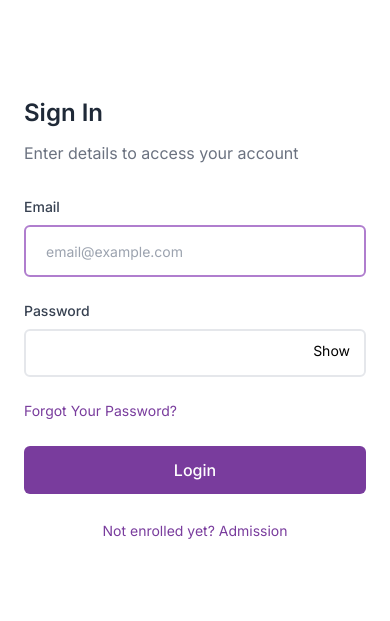
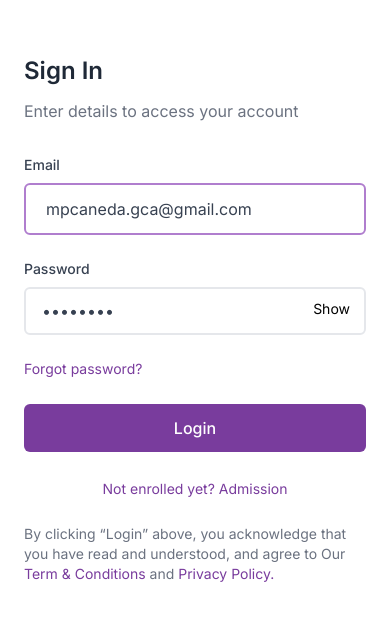
Before and after one commit to gocloud-inc/academe-sms, a Nuxt app: page / in a window 390 px wide. Shown: the part 109-730 px from the top of the page. Built offline with nearby package versions, Linux system fonts and the light colour scheme.

Commit message:
ui fixes

```diff
--- a/components/AdminProfileCard.vue
+++ b/components/AdminProfileCard.vue
@@ -26,7 +26,7 @@
 			<div class="p-5">
 				<div class="flex items-center gap-1">
 					<h2 class="font-semibold text-gray-700 text-lg dark:text-gray-100">Mark Paul Cañeda</h2>
-					<span class="material-symbols-rounded msr-filled text-primary text-base">verified</span>
+					<span class="material-symbols-rounded msr-filled text-primary text-md dark:text-primary-400">verified</span>
 				</div>
 				<div class="flex items-center gap-2 text-sm text-gray-500 dark:text-gray-300 font-medium mb-4">
 					<div>@mpcaneda</div>
@@ -35,19 +35,19 @@
 				</div>
 
 				<div class="flex items-center gap-2 text-sm">
-					<div class="font-medium text-gray-600">Program:</div>
-					<div class="text-gray-600">College</div>
+					<div class="font-medium text-gray-500">Program:</div>
+					<div class="text-gray-500">College</div>
 				</div>
 
 				<div class="flex flex-wrap justify-between gap-8 mt-3">
 					<div class="flex items-center gap-2 text-sm">
-						<div class="font-medium text-gray-600">Date Joined:</div>
+						<div class="font-medium text-gray-500">Date Joined:</div>
 						<div class="text-gray-500 dark:text-gray-300">October 12, 2023</div>
 					</div>
 
 					<div class="flex items-center gap-2 text-sm">
-						<div class="font-medium text-gray-600">Email:</div>
-						<div class="text-success-600">mpcaneda.gca@gmail.com</div>
+						<div class="font-medium text-gray-500">Email:</div>
+						<div class="text-success-500">mpcaneda.gca@gmail.com</div>
 					</div>
 				</div>
 			</div>
--- a/components/AdminSidebar.vue
+++ b/components/AdminSidebar.vue
@@ -1,8 +1,5 @@
-<script>
+<script setup>
 	import { Dropdown, PerfectScrollbar, initTE } from "tw-elements";
-
-	export default {
-		setup() {
 
 	const sidebarToggler = document.getElementById('sidebar-toggler');
 	const asideEl = ref(null);
@@ -33,13 +30,15 @@
 		}
 	});
 
-			function createOverlay() {
+	const createOverlay = () => {
 		const asideDivOverlay = document.createElement('div');
 		asideDivOverlay.className = 'sidebar-overlay';
 		document.body.appendChild(asideDivOverlay);
 		return asideDivOverlay;
 	}
-		},
+
+	const logout = async () => {
+		navigateTo('/')
 	}
 </script>
 
@@ -47,8 +46,8 @@
   	<aside id="aside" ref="asideEl" class="aside flex h-screen sticky top-0 transition-all duration-300 ease-in-out">
 		<div class="aside-container">
 			<nav class="aside-nav-menu">
-				<a href="#" class="uppercase font-semibold text-gray-600 bg-gray-200 rounded-lg p-2">
-					GG
+				<a href="#" class="uppercase font-semibold text-gray-600 p-2">
+					<img class="flex-shrink-0 object-cover mx-1 w-8 h-8" src="/logo-inverted.png" alt="Academe SMS">
 				</a>
 
 				<NuxtLink to="/admin/dashboard" class="aside-nav-link" title="Home">
@@ -128,9 +127,9 @@
 						</li>
 						<hr class="dropdown-divider" />
 						<li>
-							<NuxtLink to="/" class="dropdown-link" data-te-dropdown-item-ref>
+							<button type="button" @click.prevent="logout" class="dropdown-link" data-te-dropdown-item-ref>
 								Sign out
-							</NuxtLink>
+							</button>
 						</li>
 					</ul>
 				</div>
--- a/components/ColorModePicker.vue
+++ b/components/ColorModePicker.vue
@@ -59,14 +59,3 @@
 		</div>
 	</div>
 </template>
-
-<style>
-	.dark-mode body {
-		background-color: #091a28;
-		color: #ebf4f1;
-	}
-	.sepia-mode body {
-		background-color: #f1e7d0;
-		color: #433422;
-	}
-</style>
--- a/layouts/auth.vue
+++ b/layouts/auth.vue
@@ -1,17 +1,29 @@
 <template>
  	<div class="bg-white dark:bg-gray-900">
 		<div class="flex justify-center h-screen">
-			<div class="hidden bg-cover lg:block lg:w-2/3" style="background-image: url(https://images.unsplash.com/photo-1616763355603-9755a640a287?ixlib=rb-1.2.1&ixid=MnwxMjA3fDB8MHxwaG90by1wYWdlfHx8fGVufDB8fHx8&auto=format&fit=crop&w=1470&q=80)">
+			<div class="hidden bg-cover lg:block lg:w-2/3 relative" style="background-image: url(https://images.unsplash.com/photo-1616763355603-9755a640a287?ixlib=rb-1.2.1&ixid=MnwxMjA3fDB8MHxwaG90by1wYWdlfHx8fGVufDB8fHx8&auto=format&fit=crop&w=1470&q=80)">
 				<div class="flex items-center h-full px-20 bg-gray-900 bg-opacity-40">
 					<div>
 						<h1 class="text-2xl font-bold text-white sm:text-6xl">School Workspace</h1>
 
-						<p class="max-w-xl text-lg mt-3 text-gray-300">
+						<p class="max-w-xl text-lg mt-3 text-gray-100">
 							Be equipped to make well-informed business decisions and increase data processing efficiency.
 						</p>
 
-						<div class="bg-white p-3 rounded-lg inline-flex mt-5">
-							<img class="w-auto h-7 sm:h-8" src="https://gocloudgroup.com/media/products/logo-academe-sms.png" alt="">
+						<div class="mt-6 max-w-md flex items-center gap-3 bg-white/80 backdrop-blur border border-gray-200 shadow-sm p-3 mb-3 rounded-lg dark:bg-gray-800 dark:border-gray-800">
+							<div class="bg-gray-100 rounded-xl w-12 h-12 p-4 text-lg uppercase text-primary font-semibold flex items-center justify-center dark:bg-gray-700 dark:text-primary-300">
+								LV
+							</div>
+							<div class="flex flex-col">
+								<div class="text-sm text-gray-500">School</div>
+								<div class="text-base text-gray-700 font-medium leading-tight line-clamp-2 dark:text-gray-100">La Verdad Christian College</div>
+							</div>
+						</div>
+
+						<p class="text-white text-xs font-light absolute bottom-6">&copy; 2023 GOCLOUD INC. All Rights Reserved.</p>
+
+						<div class="absolute bottom-6 right-6">
+							<img class="w-auto h-7 grayscale invert" src="https://gocloudgroup.com/media/products/logo-academe-sms.png" alt="">
 						</div>
 					</div>
 				</div>
--- a/nuxt.config.ts
+++ b/nuxt.config.ts
@@ -102,11 +102,6 @@ export default defineNuxtConfig({
 			]
 		},
 		registerType: 'autoUpdate',
-		workbox: {
-			navigateFallback: '/academe-sms/',
-			clientsClaim: true,
-			skipWaiting: true
-		},
 		devOptions: {
 			enabled: true,
 			type: 'module',
--- a/pages/index.vue
+++ b/pages/index.vue
@@ -1,6 +1,4 @@
-<script>
-	export default {
-		setup() {
+<script setup>
 	definePageMeta({
 		layout: "auth",
 		colorMode: "light"
@@ -28,8 +26,15 @@
 				});
 			});
 		});
-			});
-		}
+	})
+
+	const user = ref({
+		email: 'mpcaneda.gca@gmail.com',
+		password: 'asdasdad',
+	})
+
+	const login = async () => {
+		navigateTo('/admin/dashboard')
 	}
 </script>
 
@@ -41,29 +46,29 @@
 		</div>
 
 		<div class="mt-8">
-			<form class="space-y-6">
+			<form @submit.prevent="login" class="space-y-6">
 				<div class="form-group">
 					<label for="email" class="form-label">Email</label>
-					<input id="email" type="email" placeholder="email@example.com" class="form-control form-control-lg" autocomplete="email" autofocus required />
+					<input v-model="user.email" id="email" type="email" placeholder="email@example.com" class="form-control form-control-lg" autocomplete="email" autofocus required />
 				</div>
 
 				<div class="form-group">
 					<label for="password" class="form-label">Password</label>
 					<div class="relative">
-						<input id="current_password" class="form-control password" type="password" name="current_password" required autofocus autocomplete="current-password" />
+						<input v-model="user.password" id="current_password" class="form-control password" type="password" name="current_password" required autofocus autocomplete="current-password" />
 						<div class="absolute top-0 end-0 my-3 mx-4 password-btn text-sm cursor-pointer">
 							<span class="password-icon">Show</span>
 						</div>
 					</div>
 				</div>
 
-				<NuxtLink to="/auth/forgot-password" class="inline-block my-4 text-sm text-primary-500 capitalize hover:underline dark:text-primary-400">
-					Forgot your password?
+				<NuxtLink to="/auth/forgot-password" class="inline-block my-4 text-sm text-primary-500 hover:underline dark:text-primary-400">
+					Forgot password?
 				</NuxtLink>
 
-				<NuxtLink to="/admin/dashboard" class="button button-primary button-lg w-full">
+				<button type="submit" class="button button-primary button-lg w-full">
 					Login
-				</NuxtLink>
+				</button>
 			</form>
 
 			<div class="mt-6 text-center">
@@ -71,6 +76,9 @@
 					Not enrolled yet? Admission
 				</a>
 			</div>
+			<p class="mt-6 text-sm text-gray-500 dark:text-gray-400">
+				By clicking “Login” above, you acknowledge that you have read and understood, and agree to Our <a href="#" class="text-primary hover:underline dark:text-white">Term & Conditions</a> and <a href="#" class="text-primary hover:underline dark:text-white"> Privacy Policy.</a>
+			</p>
 		</div>
 	</div>
 
```
Also changed, not shown: app.vue (line endings or trailing spaces), public/logo-inverted.png (added). Lines whose indentation alone changed are shown as unchanged.
